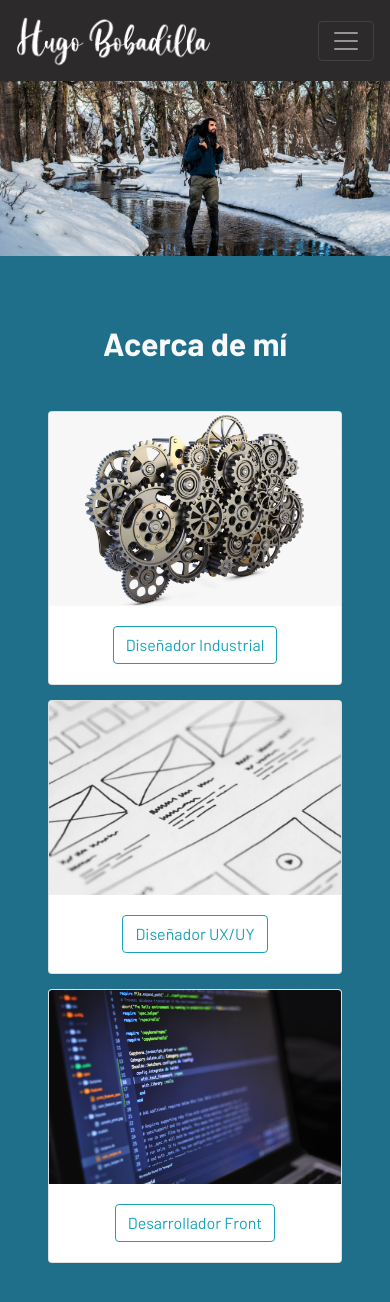
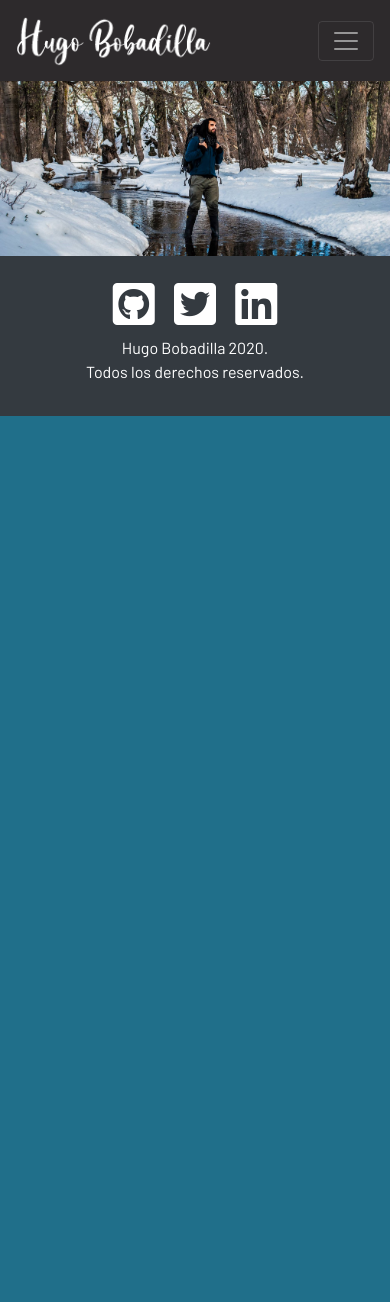
Before and after one commit to hbcreuz/Mi-Portafolio, a plain HTML site: page index.html in a window 390 px wide. After the commit the page ends 844 px from the top, so only its background shows below. Drawn offline with nearby package versions, Linux system fonts and the light colour scheme.

Commit message:
Agrego el footer

```diff
--- a/assets/css/style.css
+++ b/assets/css/style.css
@@ -2,6 +2,9 @@ body {
     font-family: 'Barlow', sans-serif;
     background-color: #206f8a;
 }
+
+
+/* Navbar */
 
 .navbar {
     background-color: #2d2a2c;
@@ -12,7 +15,10 @@ body {
     font-family: Barlow;
 }
 
-p {
+
+/* Acerca de mí section */
+
+.p1 {
     text-align: justify;
     -webkit-hyphens: auto;
     -moz-hyphens: auto;
@@ -24,3 +30,7 @@ p {
     display: flex;
     justify-content: center;
 }
+
+i {
+    color: #ffffff;
+}
--- a/index.html
+++ b/index.html
@@ -55,25 +55,25 @@ UHRtZLI+pbxtHCWp1t77Bi1L4ZtiqrqD80Kn4Z8NTSRyMA2Fd33n5dQ8lWUE00s/" crossorigin="a
 
     <!-- Acerca de mí -->
 
-    <section id="acercademi" class="container mt-3 p-5">
+    <section id="acercademi" class="container mt-3 p-5 d-none d-sm-none d-md-block d-lg-block d-xl-block">
         <h2 class="text-center font-weight-bold text-light mt-1 mb-5">Acerca de mí</h2>
         <div class="card-deck">
             <div class="card">
                 <img class="card-img-top" src="assets/img/diseño-industrial.jpg" alt="Card image cap">
                 <div class="card-body btnmodal">
-                    <button type="button" class="btn btn-outline-info" data-toggle="modal" data-target="#disenoindustrial">Diseñador Industrial</button>
+                    <button type="button" class="btn btn-dark" data-toggle="modal" data-target="#disenoindustrial">Diseñador Industrial</button>
                 </div>
             </div>
             <div class="card">
                 <img class="card-img-top" src="assets/img/diseño-uxuy.jpg" alt="Card image cap">
                 <div class="card-body btnmodal">
-                    <button type="button" class="btn btn-outline-info" data-toggle="modal" data-target="#disenoux">Diseñador UX/UY</button>
+                    <button type="button" class="btn btn-dark" data-toggle="modal" data-target="#disenoux">Diseñador UX/UY</button>
                 </div>
             </div>
             <div class="card">
                 <img class="card-img-top" src="assets/img/desarrollo-front.jpg" alt="Card image cap">
                 <div class="card-body btnmodal">
-                    <button type="button" class="btn btn-outline-info" data-toggle="modal" data-target="#desarrolladorfront">Desarrollador Front</button>
+                    <button type="button" class="btn btn-dark" data-toggle="modal" data-target="#desarrolladorfront">Desarrollador Front</button>
                 </div>
             </div>
         </div>
@@ -90,8 +90,8 @@ UHRtZLI+pbxtHCWp1t77Bi1L4ZtiqrqD80Kn4Z8NTSRyMA2Fd33n5dQ8lWUE00s/" crossorigin="a
                 </div>
                 <div class="modal-body">
                     <img src="assets/img/diseño-industrial.jpg" alt="Diseñador Industrial" class="img-fluid my-3">
-                    <p>El desarrollo de un producto exitoso involucra sa&shy;ber de procesos creativos + saber materiales y técnicas de manufactura industrial para su fabri&shy;cación, eso no lo sabe cualquiera. Mi experiencia, en los últimos 20 años diseñando,
-                        es de 600 proyectos industriales implementados en varios mercados, esta experiencia se traduce en optimi&shy;zar materiales y procesos, permitiendo desarrollar productos más rápido, mejor y un precio justo. </p>
+                    <p class="p1">El desarrollo de un producto exitoso involucra la aplicación de procesos creativos y el conocimiento de materiales y técnicas de manufactura industrial para su fabri&shy;cación. Mi formación en Diseño Industrial en la Universidad de
+                        Chile, me ha permitido participar en varios proyectos industriales, esta experiencia académica se traduce en optimi&shy;zar materiales y procesos, permitiendo desarrollar productos más rápido, mejor y a un precio justo. </p>
                     </p>
 
                 </div>
@@ -108,7 +108,7 @@ UHRtZLI+pbxtHCWp1t77Bi1L4ZtiqrqD80Kn4Z8NTSRyMA2Fd33n5dQ8lWUE00s/" crossorigin="a
                 </div>
                 <div class="modal-body">
                     <img src="assets/img/diseño-uxuy.jpg" alt="Diseñador UX/UY" class="img-fluid my-3">
-                    <p>Diseño integro interfaces, flujos de navegación y prototipos centrados en la experiencia y las nece&shy;sidades reales de los usuarios, utilizando una metodología de diseño que asegure la satisfacción de las personas y la accesibilidad
+                    <p class="p1">Diseño integro de interfaces, flujos de navegación y prototipos centrados en la experiencia y las necesidades reales de los usua&shy;rios, utilizando una metodología de diseño que asegure la satis&shy;facción de las personas y la accesibilidad
                         de los productos digitales, aplicando técnicas de investigación y benchmarking.
                     </p>
                 </div>
@@ -124,12 +124,14 @@ UHRtZLI+pbxtHCWp1t77Bi1L4ZtiqrqD80Kn4Z8NTSRyMA2Fd33n5dQ8lWUE00s/" crossorigin="a
                 </div>
                 <div class="modal-body">
                     <img src="assets/img/desarrollo-front.jpg" alt="Desarrollo Front" class="img-fluid my-3">
-                    <p>En entrenamiento
+                    <p class="p1">En entrenamiento.
                     </p>
                 </div>
             </div>
         </div>
     </div>
+
+    <!--Mi experiencia-->
 
 
 
@@ -137,6 +139,22 @@ UHRtZLI+pbxtHCWp1t77Bi1L4ZtiqrqD80Kn4Z8NTSRyMA2Fd33n5dQ8lWUE00s/" crossorigin="a
 
 
 
+
+
+
+    <!--Footer-->
+
+    <footer class="bg-dark text-white text-center py-3">
+        <div class="icons mt-2 mb-2">
+            <td><a href="https://github.com/hbcreuz"><i class="fab fa-github-square fa-3x mx-2"></i></a></td>
+            <td><a href="https://twitter.com/hbcreuz"><i class="fab fa-twitter-square fa-3x mx-2"></i></a></td>
+            <td><a href="https://linkedin.com/in/hbcreuz"><i class="fab fa-linkedin fa-3x mx-2"></i></a></td>
+        </div>
+        <div>
+            <p class="mb-0">Hugo Bobadilla 2020.</p>
+            <p>Todos los derechos reservados.</p>
+        </div>
+    </footer>
 
     <!--jQuery 3.3.1-->
     <script src="https://code.jquery.com/jquery-3.3.1.slim.min.js " integrity="sha384-q8i/X+965DzO0rT7abK41JStQIAqVgRVzpbzo5smXKp4YfRvH+8abtTE1Pi6jizo " crossorigin="anonymous "></script>
```
